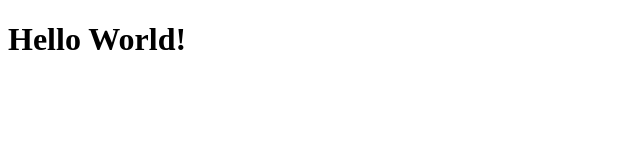
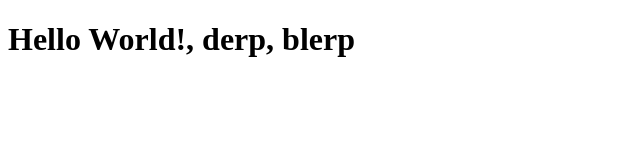
Before and after one commit to benschac/voltus-command-challenge, a React app: page / in a window 1280 px wide. Shown: the whole page, without its empty margins (0-640 px from the left). Built offline with nearby package versions, Linux system fonts and the light colour scheme.

Commit message:
adds linting config squash dis

```diff
--- a/index.html
+++ b/index.html
@@ -3,6 +3,7 @@
   <head>
     <meta charset="utf-8">
     <meta name="viewport" content="width=device-width, initial-scale=1">
+    <title>Benjamin Schachter -- Interview</title>
   </head>
   <body>
     <div id="injection"></div>
--- a/package.json
+++ b/package.json
@@ -16,6 +16,8 @@
     "@babel/preset-react": "^7.0.0-beta.46",
     "babel-loader": "^8.0.0-beta.0",
     "dotenv": "^6.0.0",
+    "eslint": "^5.0.1",
+    "eslint-plugin-react": "^7.10.0",
     "webpack": "^3.11.0",
     "webpack-dev-server": "^2.11.1"
   }
--- /dev/null
+++ b/src/components/Root/index.js
@@ -0,0 +1 @@
+import React from 'react';
--- a/src/index.js
+++ b/src/index.js
@@ -1,4 +1,4 @@
 import React from 'react'
-import ReactDOM from 'react-dom'
+import {render} from 'react-dom'
 
-ReactDOM.render(<h1>Hello World!</h1>, document.querySelector('#injection'))
+render(<h1>Hello World!, derp, blerp</h1>, document.querySelector('#injection'))
```
Also changed, not shown: .eslintrc.js (added).
